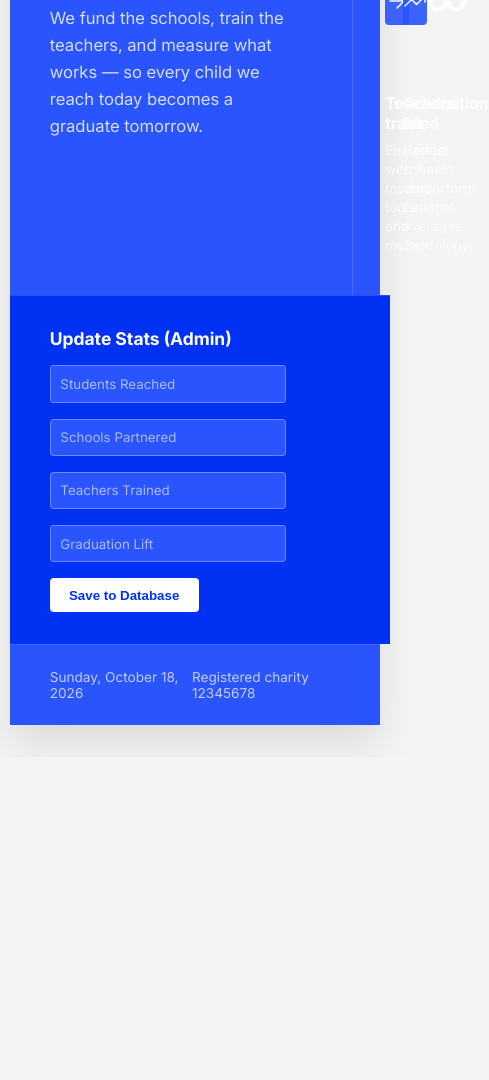
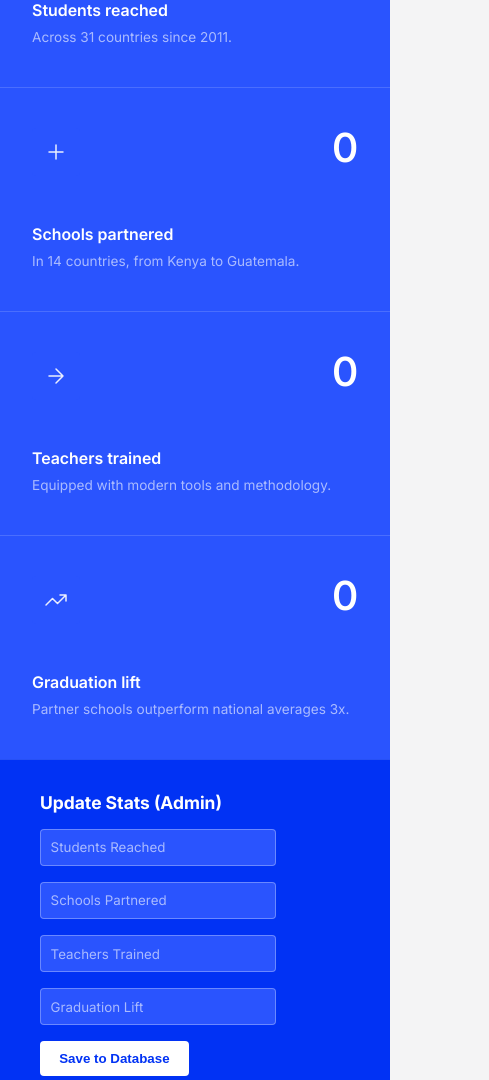
Before and after one commit to Siphoxx/grid-landing-page-main, a website: page public/index.html in a window 390 px wide. Shown: the part 523-1603 px from the top of the page, 489 px wide, since content can reach past the window. Before the commit the page ends 1280 px from the top, so only its background shows below. Drawn offline with Linux system fonts and the light colour scheme; no server answers.

Commit message:
mobile responsiveness

```diff
--- a/public/styles.css
+++ b/public/styles.css
@@ -299,3 +299,70 @@ footer {
 #admin-form button:hover {
   background-color: #e5e5e5;
 }
+
+/* =========================================
+   MOBILE RESPONSIVENESS (Screens < 768px)
+   ========================================= */
+@media (max-width: 768px) {
+
+  /* 1. Remove outer margins so the app goes edge-to-edge */
+  body {
+    padding: 0;
+  }
+
+  main {
+    width: 100%;
+    margin: 0;
+    border-radius: 0;
+    box-shadow: none;
+    /* Change from 2 columns to 1 column */
+    grid-template-columns: 1fr;
+    /* Let the grid auto-size the rows */
+    grid-template-rows: auto;
+  }
+
+  /* 2. Make every section span the full width */
+  header, .bigsection, .topsection, .bottomsection, .admin-section, footer {
+    grid-column: 1 / -1;
+    grid-row: auto;
+  }
+
+  /* 3. Fix the Hero Section borders and padding */
+  .bigsection {
+    border-right: none;
+    border-bottom: 1px solid hsla(0, 0%, 100%, 0.15);
+    padding: 3rem 2rem;
+  }
+
+  .bigsection h2 {
+    font-size: 2.5rem; /* Smaller headline for mobile */
+  }
+
+  /* 4. Stack the 2x2 Stats into a single vertical column */
+  .topsection, .bottomsection {
+    grid-template-columns: 1fr;
+  }
+
+  .topsection {
+    border-bottom: none;
+  }
+
+  /* 5. Fix the Stat Cards */
+  .stat-card {
+    border-right: none;
+    border-bottom: 1px solid hsla(0, 0%, 100%, 0.15);
+  }
+
+  /* Remove the border from the last card */
+  .bottomsection .stat-card:last-child {
+    border-bottom: none;
+  }
+
+  /* 6. Stack the footer text */
+  footer {
+    flex-direction: column;
+    gap: 0.5rem;
+    align-items: center;
+    text-align: center;
+  }
+}
```
